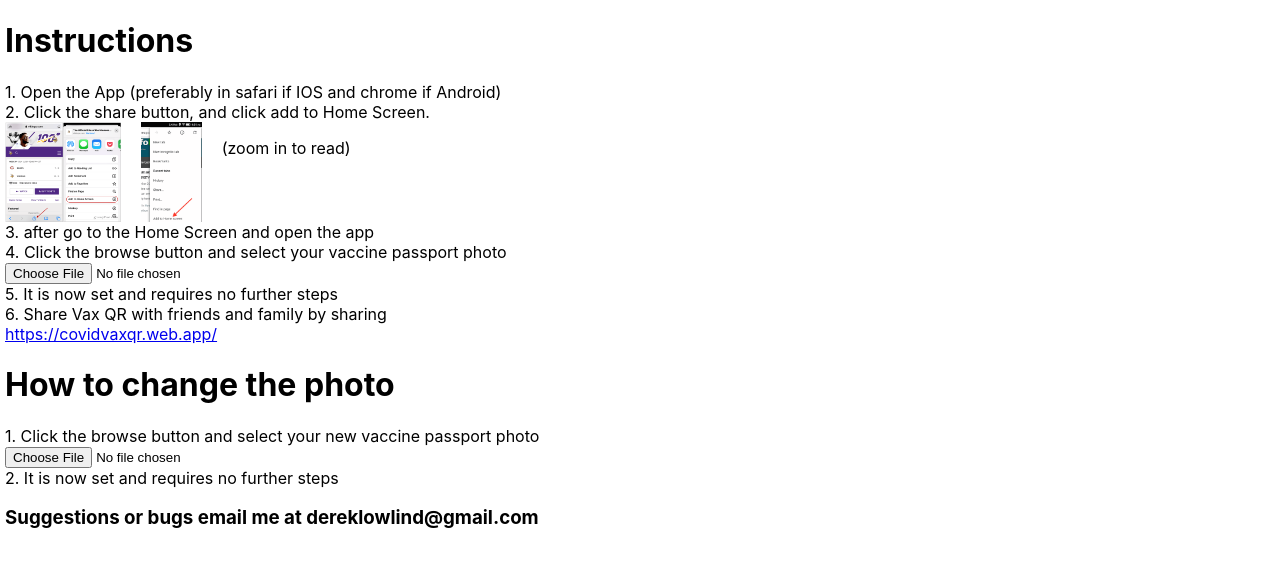
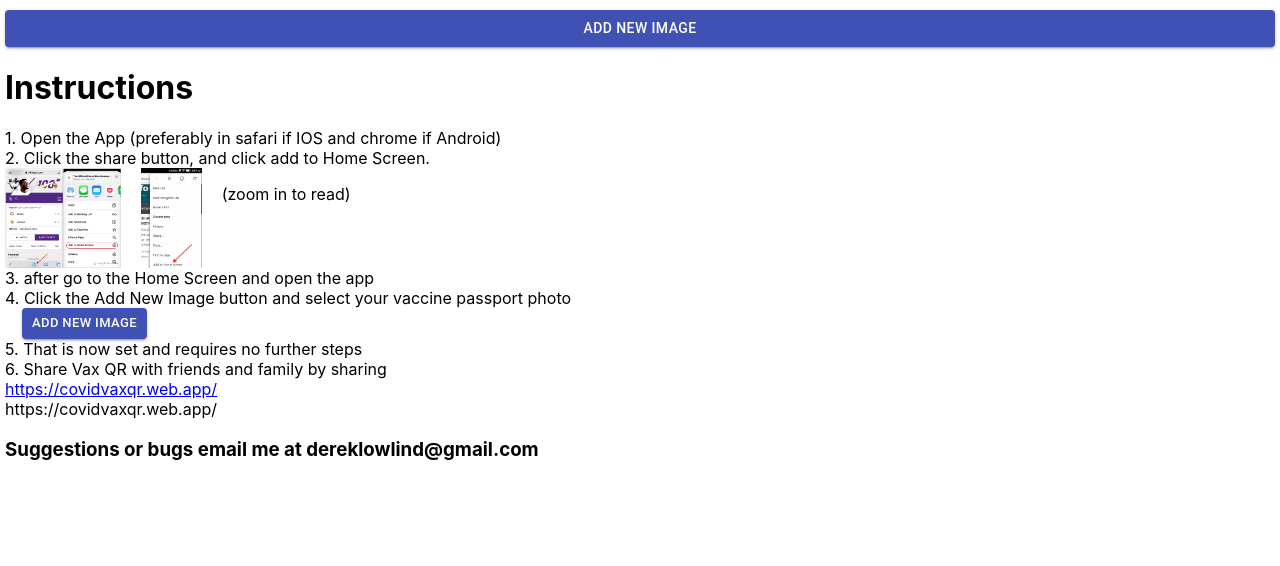
Before and after one commit to dereklowlind/vax_qr, a React (Create React App) app: page / in a window 1280 px wide. Shown: the top 566 px of the page. Built offline with nearby package versions, Linux system fonts and the light colour scheme; the HTML template or start-up script is replaced by a standard one.

Commit message:
added ability to save multiple photos

```diff
--- a/package.json
+++ b/package.json
@@ -3,6 +3,9 @@
   "version": "0.1.0",
   "private": true,
   "dependencies": {
+    "@material-ui/core": "^4.12.3",
+    "@material-ui/icons": "^4.11.2",
+    "@mui/material": "^5.0.2",
     "@testing-library/jest-dom": "^5.14.1",
     "@testing-library/react": "^11.2.7",
     "@testing-library/user-event": "^12.8.3",
--- a/src/App.js
+++ b/src/App.js
@@ -1,62 +1,176 @@
 import './App.css';
 import { useState } from 'react';
+import { Dialog, DialogTitle, DialogContent,
+  TextField, DialogActions, Button, IconButton,
+} from '@material-ui/core';
+import DeleteForeverIcon from '@material-ui/icons/DeleteForever';
+import DeleteIcon from '@material-ui/icons/Delete';
+import CloudUploadIcon from '@material-ui/icons/CloudUpload';
+import SaveIcon from '@material-ui/icons/Save';
+import Instructions from './Instructions';
 
 function App() {
-  const [imgSrc, setImgSrc] = useState(
-      localStorage.getItem('imgSrc') || null
+  // dialog open states
+  const [openImage, setOpenImage] = useState(false);
+  const [openDelete, setOpenDelete] = useState(false);
+
+  const [toDelete, setToDelete] = useState(-1);
+  const [imageName, setImageName]= useState("");
+  const [imgSrc, setImgSrc] = useState(null);
+  const [savedImages, setSavedImages] = useState(
+    JSON.parse(localStorage.getItem('savedImages')) || []
     );
 
   const handleFileUpload = (e) => {
     // setImg
     const file = e.target.files[0];
-    console.log(file)
+    // console.log(file)
     const reader = new FileReader();
     reader.onloadend = () => {
       setImgSrc(reader.result);
-      console.log(reader.result);
-      localStorage.setItem('imgSrc', reader.result)
     }
     reader.readAsDataURL(file);
 
 
   }
-  return (
-    <div className="App">
-      {imgSrc && (
+
+  const handleDeleteClicked = (index) => {
+    setOpenDelete(true);
+    setToDelete(index);
+  }
+
+  const handleDeleteImage = () => {
+    savedImages.splice(toDelete, 1); // remove the selected index
+    setSavedImages(savedImages);
+    localStorage.setItem('savedImages', JSON.stringify(savedImages));
+    setOpenDelete(false);
+    setToDelete(-1);
+  }
+
+  const handleAddImage = () => {
+    const data =
+      {
+        "name": imageName,
+        "imgSrc": imgSrc,
+      };
+    savedImages.push(data);
+    setSavedImages(savedImages);
+    localStorage.setItem('savedImages', JSON.stringify(savedImages));
+    setOpenImage(false);
+    setImageName("");
+    setImgSrc(null);
+  }
+
+
+  const imageDialog = (
+    <Dialog open={openImage} onClose={() => setOpenImage(false)} aria-labelledby="form-dialog-title">
+      <DialogTitle id="form-dialog-title">Add Image</DialogTitle>
+      <DialogContent>
+        <TextField
+          // autoFocus
+          margin="dense"
+          id="image name"
+          label="Image Name (Optional)"
+          fullWidth
+          value={imageName}
+          placeholder=""
+          onChange={(e) => setImageName(e.target.value)}
+        />
+        <input type='file'  accept="image/*" id="contained-button-file" style={{ display: 'none' }} onChange={handleFileUpload}/>
+        <label htmlFor="contained-button-file">
+        <Button variant="contained" color="primary" component="span" size="large" startIcon={<CloudUploadIcon />}>
+          Upload
+        </Button>
+      </label>
+        {imgSrc && (
               <img
                 src={imgSrc} alt="qr code"
                 width={'100%'} height={'100%'}
               />
             )}
-      <h1>Instructions</h1>
-      <div>
-        <div>1. Open the App (preferably in safari if IOS and chrome if Android)</div>
-        <div>2. Click the share button, and click add to Home Screen.</div>
-        <div className="ImageContainer">
-          <img src='1-pin-website-to-iPhone.webp' alt='iOS how to pin website to homescreen'
-            height={100} style={{paddingRight: '20px'}}
+      </DialogContent>
+      <DialogActions>
+        <Button onClick={(e) => {
+              setOpenImage(false);
+              setImageName("");
+              setImgSrc(null);
+          }} variant="contained">
+              Cancel
+        </Button>
+        <Button
+          onClick={handleAddImage}
+          color="primary" variant="contained"
+          startIcon={<SaveIcon />}>
+          Save
+        </Button>
+      </DialogActions>
+    </Dialog>
+  )
+
+
+  const deleteDialog = (
+    <Dialog open={openDelete} onClose={() => setOpenDelete(false)} aria-labelledby="form-dialog-title">
+      <DialogTitle id="form-dialog-title">Delete Image</DialogTitle>
+      <DialogContent>
+        {(toDelete === -1)?
+        <div>No images to delete</div>:
+        <div>
+          <div>{savedImages[toDelete].name}</div>
+          <img
+            src={savedImages[toDelete].imgSrc} alt="qr code"
+            width={'50%'} height={'50%'}
           />
-          <img src='android-chrome-menu-add-to-home-screen.png' alt='Android how to pin website to homescreen'
-            height={100} style={{paddingRight: '20px'}}
-          />
-          <p>(zoom in to read)</p>
         </div>
-        <div>3. after go to the Home Screen and open the app</div>
-        <div>4. Click the browse button and select your vaccine passport photo</div>
-        <input type='file' onChange={handleFileUpload}/>
-        <div>5. It is now set and requires no further steps</div>
-        <div>6. Share Vax QR with friends and family by sharing</div>
-        <a href="https://covidvaxqr.web.app/">https://covidvaxqr.web.app/</a>
-      </div>
+      }
+      </DialogContent>
+      <DialogActions>
+        <Button onClick={(e) => {
+              setOpenDelete(false);
+              setToDelete(-1);
+          }}  variant="contained">
+              Cancel
+        </Button>
+        <Button
+          onClick={handleDeleteImage}
+          variant="contained" color="secondary"
+          startIcon={<DeleteIcon />}>
+           Delete
+        </Button>
+      </DialogActions>
+    </Dialog>
+  )
 
-      <h1>How to change the photo</h1>
-      <div>
-        <div>1. Click the browse button and select your new vaccine passport photo</div>
-        <input type='file' onChange={handleFileUpload}/>
-        <div>2. It is now set and requires no further steps</div>
-      </div>
+  return (
+    <div className="App">
+      {imageDialog}
+      {deleteDialog}
+      <Button variant="contained" color="primary"
+      fullWidth="true" style={{marginTop: "10px"}}
+      onClick={() => setOpenImage(true)}
+      >
+        Add New Image
+      </Button>
+      {
+        savedImages.map((imageJson, index) => {
+          return(
+          <div key={index}>
+            <IconButton onClick={() => handleDeleteClicked(index)}>
+              <DeleteForeverIcon />
+            </IconButton>
 
-      <h3 style={{paddingBottom: '50px'}}>Suggestions or bugs email me at dereklowlind@gmail.com</h3>
+            <div>{imageJson.name}</div>
+            <img
+                  src={imageJson.imgSrc} alt="qr code"
+                  width={'100%'} height={'100%'}
+                />
+          </div>
+        )})
+      }
+
+
+
+
+    <Instructions setOpenImage={setOpenImage}/>
     </div>
   );
 }
--- /dev/null
+++ b/src/Instructions.js
@@ -0,0 +1,38 @@
+import { Button } from "@material-ui/core";
+
+function Instructions(props) {
+    return(
+        <>
+        <h1>Instructions</h1>
+        <div>
+          <div>1. Open the App (preferably in safari if IOS and chrome if Android)</div>
+          <div>2. Click the share button, and click add to Home Screen.</div>
+          <div className="ImageContainer">
+            <img src='1-pin-website-to-iPhone.webp' alt='iOS how to pin website to homescreen'
+              height={100} style={{paddingRight: '20px'}}
+            />
+            <img src='android-chrome-menu-add-to-home-screen.png' alt='Android how to pin website to homescreen'
+              height={100} style={{paddingRight: '20px'}}
+            />
+            <p>(zoom in to read)</p>
+          </div>
+          <div>3. after go to the Home Screen and open the app</div>
+          <div>4. Click the Add New Image button and select your vaccine passport photo</div>
+                <Button variant="contained" color="primary" size="small"
+                style={{marginLeft: "17px"}}
+            onClick={() => props.setOpenImage(true)}
+            >
+                Add New Image
+            </Button>
+          <div>5. That is now set and requires no further steps</div>
+          <div>6. Share Vax QR with friends and family by sharing</div>
+          <a href="https://covidvaxqr.web.app/">https://covidvaxqr.web.app/</a>
+          <div>https://covidvaxqr.web.app/</div>
+        </div>
+
+
+        <h3 style={{paddingBottom: '50px'}}>Suggestions or bugs email me at dereklowlind@gmail.com</h3>
+        </>
+    )
+}
+export default Instructions;
```
Also changed, not shown: 1 other file (tests, documents, lock files or other folders).
